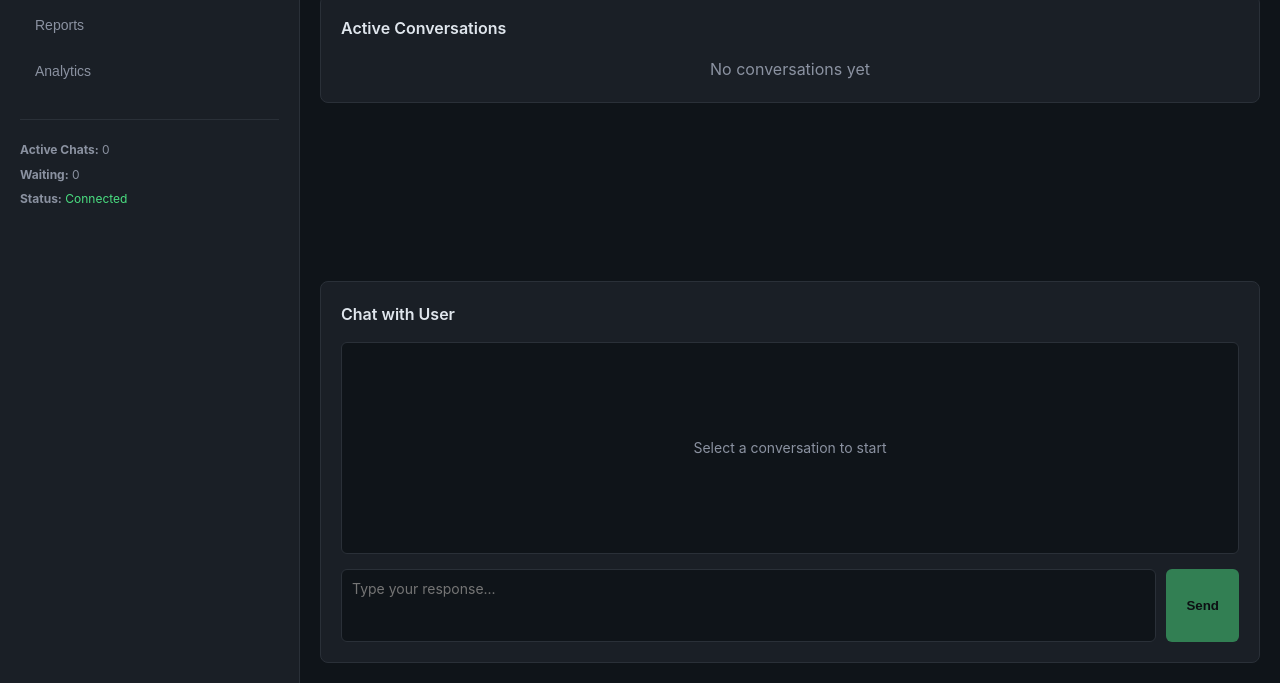
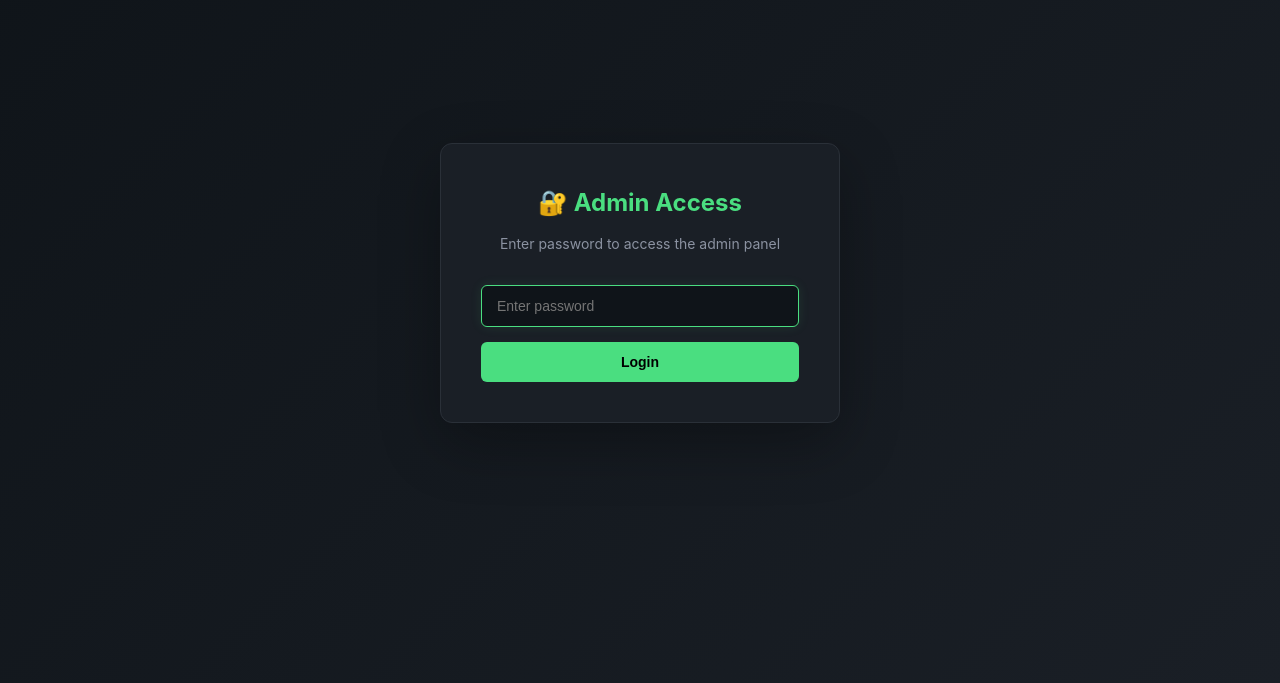
Before and after one commit to Cala13ra2/safe-space, a website: page admin.html in a window 1280 px wide. Shown: the part 117-800 px from the top of the page. Drawn offline with Linux system fonts and the light colour scheme.

Commit message:
Add files via upload

```diff
--- a/admin.html
+++ b/admin.html
@@ -4,7 +4,7 @@
     <meta charset="UTF-8">
     <meta name="viewport" content="width=device-width, initial-scale=1.0">
     <title>Admin Dashboard - Anonymous Chat</title>
-    <link rel="stylesheet" href="/styles.css">
+    <link rel="stylesheet" href="styles.css">
     <style>
         .admin-container {
             display: grid;
@@ -316,10 +316,121 @@
                 gap: 15px;
             }
         }
+        /* Password Protection Styles */
+        .login-screen {
+            display: flex;
+            align-items: center;
+            justify-content: center;
+            height: 100vh;
+            background: linear-gradient(135deg, #0f1419 0%, #1a1f26 100%);
+        }
+
+        .login-container {
+            background: #1a1f26;
+            padding: 40px;
+            border-radius: 12px;
+            border: 1px solid #2a3038;
+            max-width: 400px;
+            width: 100%;
+            box-shadow: 0 20px 60px rgba(0, 0, 0, 0.3);
+        }
+
+        .login-container h1 {
+            color: #4ade80;
+            margin-bottom: 10px;
+            font-size: 24px;
+            text-align: center;
+        }
+
+        .login-container p {
+            color: #8b92a1;
+            text-align: center;
+            margin-bottom: 30px;
+            font-size: 14px;
+        }
+
+        .login-form {
+            display: flex;
+            flex-direction: column;
+            gap: 15px;
+        }
+
+        .login-input {
+            background: #0f1419;
+            border: 1px solid #2a3038;
+            color: #e0e6ed;
+            padding: 12px 15px;
+            border-radius: 6px;
+            font-size: 14px;
+        }
+
+        .login-input:focus {
+            outline: none;
+            border-color: #4ade80;
+            box-shadow: 0 0 12px rgba(74, 222, 128, 0.1);
+        }
+
+        .login-btn {
+            background: #4ade80;
+            color: #000;
+            border: none;
+            padding: 12px;
+            border-radius: 6px;
+            font-weight: 600;
+            cursor: pointer;
+            transition: all 0.2s;
+            font-size: 14px;
+        }
+
+        .login-btn:hover {
+            background: #22c55e;
+            transform: translateY(-1px);
+        }
+
+        .login-btn:disabled {
+            opacity: 0.5;
+            cursor: not-allowed;
+        }
+
+        .login-error {
+            color: #ef4444;
+            text-align: center;
+            font-size: 13px;
+            display: none;
+        }
+
+        .admin-container.hidden {
+            display: none;
+        }
+
+        .login-screen.hidden {
+            display: none;
+        }
     </style>
 </head>
 <body>
-    <div id="adminApp" class="admin-container">
+    <!-- Login Screen -->
+    <div id="loginScreen" class="login-screen">
+        <div class="login-container">
+            <h1>🔐 Admin Access</h1>
+            <p>Enter password to access the admin panel</p>
+            <form class="login-form" id="loginForm">
+                <input
+                    type="password"
+                    id="passwordInput"
+                    class="login-input"
+                    placeholder="Enter password"
+                    required
+                    autofocus
+                />
+                <button type="submit" class="login-btn">Login</button>
+                <div class="login-error" id="loginError">Incorrect password</div>
+            </form>
+        </div>
+    </div>
+
+    <!-- Admin Dashboard -->
+    <div id="adminApp" class="admin-container hidden">
         <!-- Sidebar -->
         <div class="admin-sidebar">
             <h2 style="color: #4ade80; margin-bottom: 20px;">Admin Panel</h2>
--- a/admin.js
+++ b/admin.js
@@ -1,8 +1,51 @@
 // Admin Panel - LocalStorage based
+const ADMIN_PASSWORD = 'Chika2001?'; // Change this to your desired password
+
 const adminState = {
   selectedConversationId: null,
   conversations: [],
 };
+
+// Password Protection
+function initializePasswordProtection() {
+  const loginScreen = document.getElementById('loginScreen');
+  const adminApp = document.getElementById('adminApp');
+  const loginForm = document.getElementById('loginForm');
+  const passwordInput = document.getElementById('passwordInput');
+  const loginError = document.getElementById('loginError');
+
+  // Check if already logged in (session-based)
+  if (sessionStorage.getItem('adminLoggedIn') === 'true') {
+    loginScreen.classList.add('hidden');
+    adminApp.classList.remove('hidden');
+    return;
+  }
+
+  // Show login screen
+  loginScreen.classList.remove('hidden');
+  adminApp.classList.add('hidden');
+
+  // Handle login
+  loginForm.addEventListener('submit', (e) => {
+    e.preventDefault();
+    const password = passwordInput.value;
+
+    if (password === ADMIN_PASSWORD) {
+      sessionStorage.setItem('adminLoggedIn', 'true');
+      loginError.style.display = 'none';
+      loginScreen.classList.add('hidden');
+      adminApp.classList.remove('hidden');
+      passwordInput.value = '';
+    } else {
+      loginError.style.display = 'block';
+      passwordInput.value = '';
+      passwordInput.focus();
+    }
+  });
+}
+
+// Initialize password protection on page load
+document.addEventListener('DOMContentLoaded', initializePasswordProtection);
 
 // DOM Elements
 const activeCount = document.getElementById('activeCount');
@@ -29,7 +72,8 @@ adminReplyInput.addEventListener('keydown', (e) => {
 
 logoutBtn.addEventListener('click', () => {
   if (confirm('Logout?')) {
-    window.location.href = '/';
+    sessionStorage.removeItem('adminLoggedIn');
+    window.location.reload();
   }
 });
 
```
Also changed, not shown: vercel.json.
